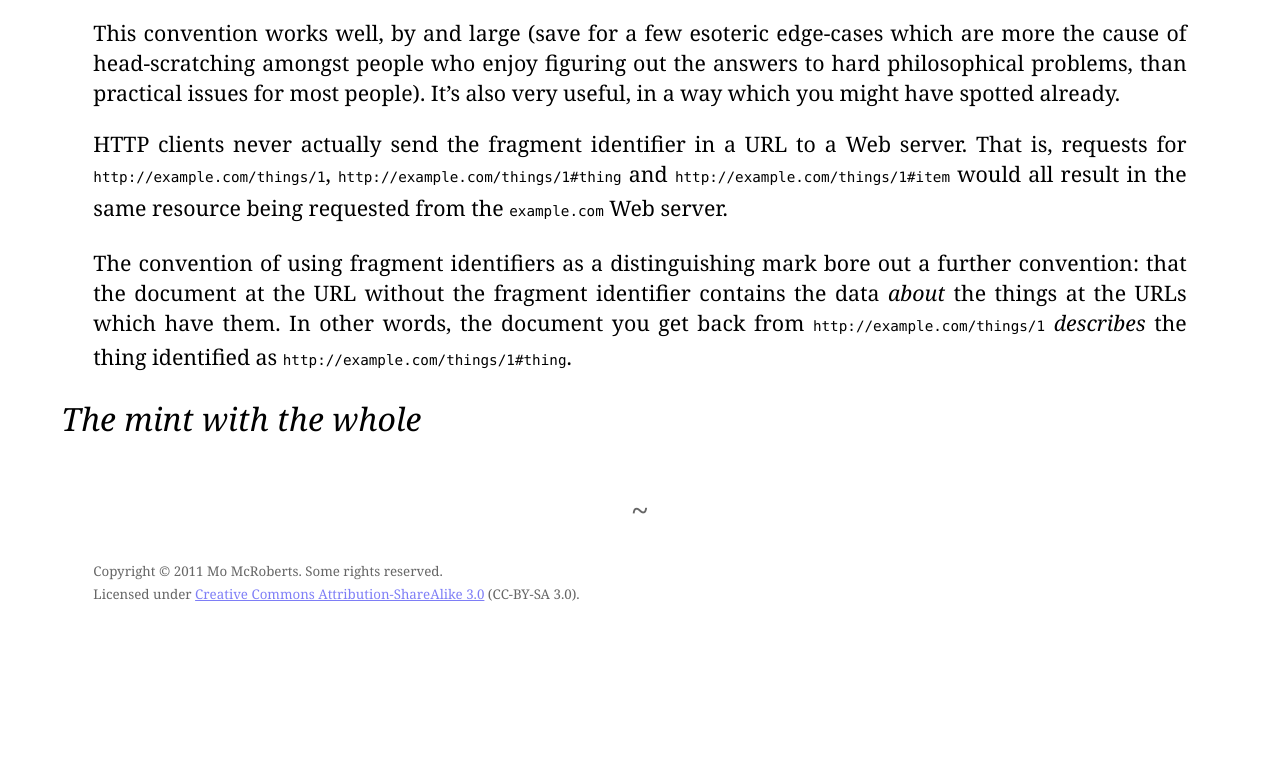
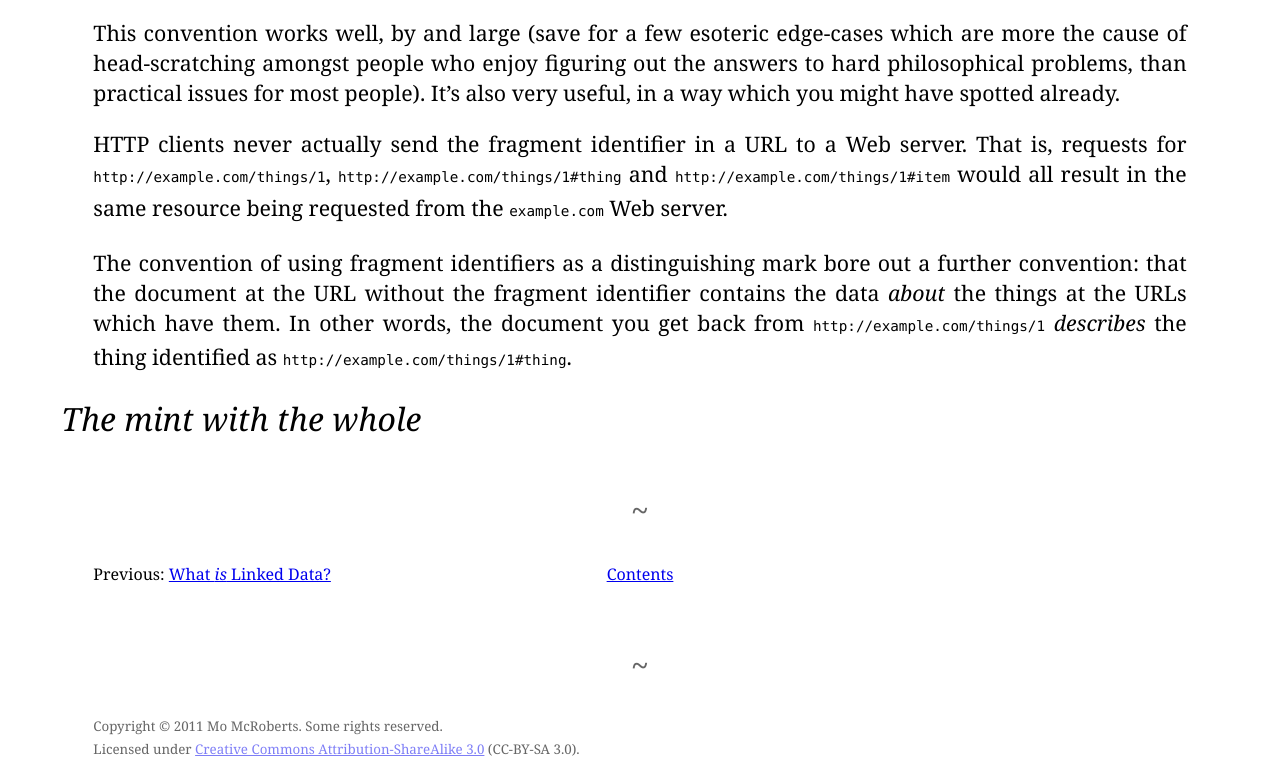
Before and after one commit to nevali/linked-data, a plain HTML site: page papers-please.en.html in a window 1280 px wide. Shown: the part 1595-2360 px from the top of the page. Before the commit the page ends 2205 px from the top, so only its background shows below. Drawn offline with Linux system fonts and the light colour scheme.

Commit message:
Content-language negotiation; also, navigation.

```diff
--- a/papers-please.html
+++ b/papers-please.en.html
@@ -4,6 +4,8 @@
 	<meta charset="UTF-8">
 	<title>“Papers Please!” - Linked Data: A Practical Guide</title>
 	<link rel="stylesheet" href="style.css" type="text/css">
+	<link rel="contents" href="/">
+	<link rel="prev" href="what-is-linked-data">
   </head>
   <body>
 	<article>
@@ -119,6 +121,12 @@
 	  </p>
 	  <h2>The mint with the whole</h2>
 	</article>
+	<nav>
+	  <ul>
+		<li class="prev">Previous: <a rel="prev" href="what-is-linked-data">What <em>is</em> Linked Data?</a></li>
+		<li class="contents"><a rel="contents" href="/">Contents</a></li>
+	  </ul>
+	</nav>
 	<footer>
 	  <p>Copyright © 2011 Mo McRoberts. Some rights reserved.</p>
 	  <p>Licensed under <a href="http://creativecommons.org/licenses/by-sa/3.0/">Creative Commons Attribution-ShareAlike 3.0</a> (CC-BY-SA 3.0).</p>
--- a/style.css
+++ b/style.css
@@ -40,3 +40,18 @@ footer:before {
 footer { color: #666; }
 footer p { margin: 0 64pt 0.5em 64pt; line-height: 1.2em; padding: 0; font-size: 10pt; }
 footer a { opacity: 0.5; }
+
+nav:before {
+	content: '~';
+	display: block;
+	text-align: center;
+	margin-top: 1.5em;
+	margin-bottom: 1em;
+	font-size: 24pt;
+	color: #666;
+}
+nav ul { margin: 0 64pt 0 64pt; padding: 0; list-style: none; position: relative; min-height: 1.5em; }
+nav li { list-style: none; width: auto; font-size: 12pt; position: relative; }
+nav li.contents { text-align: center; position: absolute; left: 0; right: 0; z-index: 50; }
+nav li.prev { float: left; z-index: 100; }
+nav li.next { float: right; text-align: right; z-index: 100; }
```
Also changed, not shown: what-is-linked-data.en.html (renamed from what-is-linked-data.html, +8 -0 lines).
